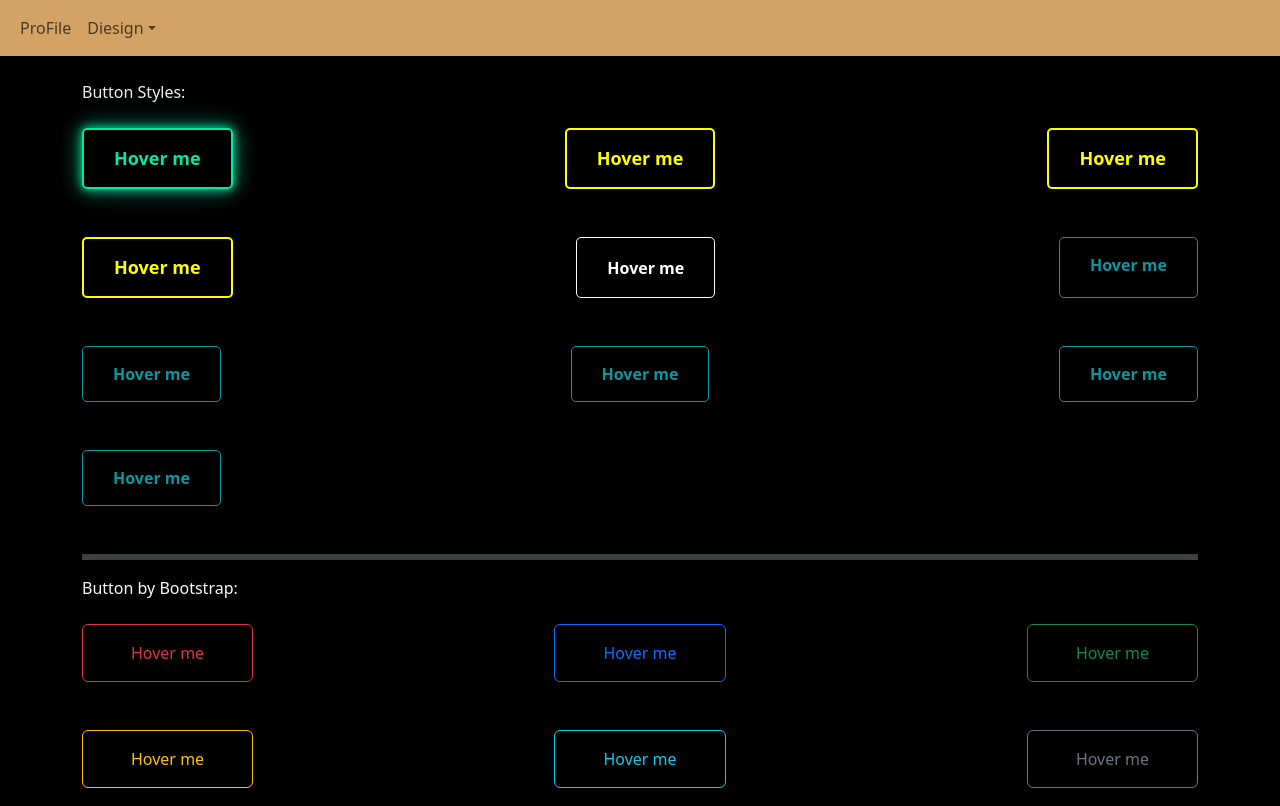
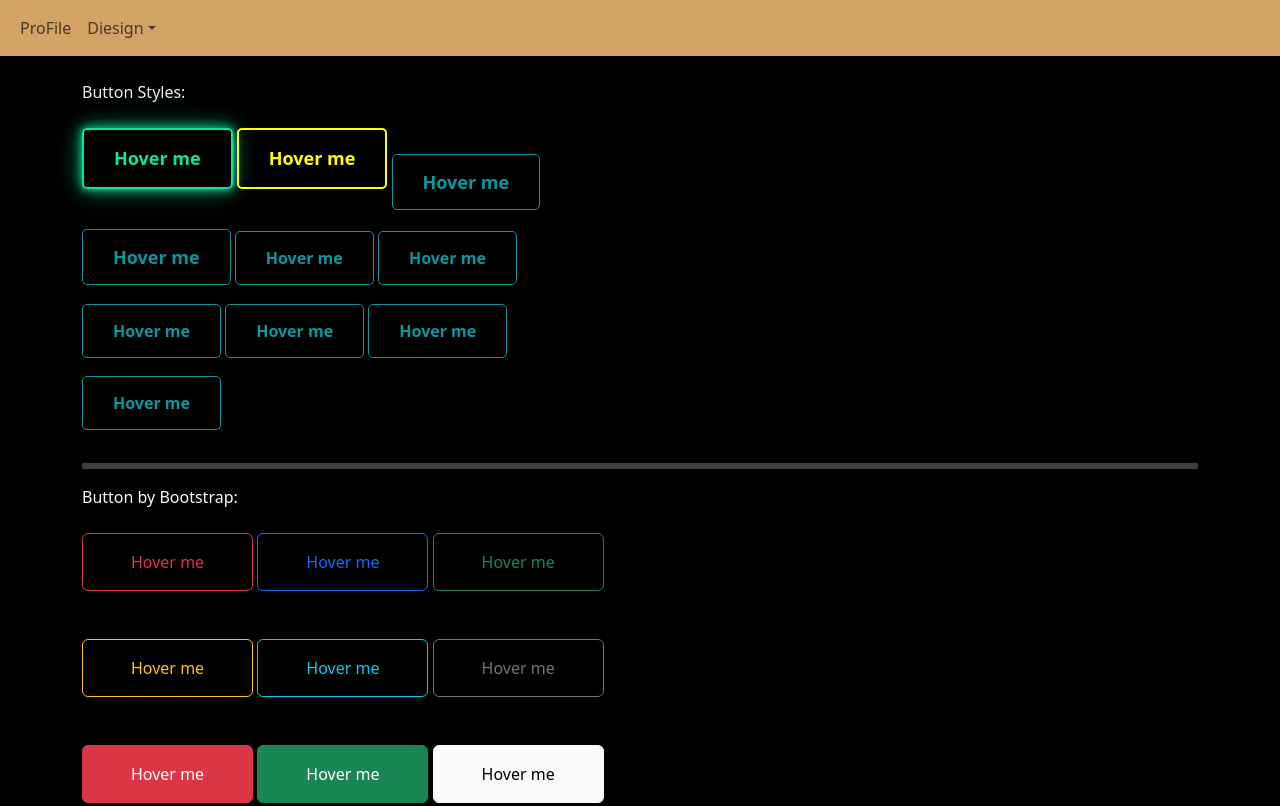
Before and after one commit to ibrahim-Aldrhami/ProFile, a plain HTML site: page Button_2/Button.html in a window 1280 px wide. Shown: the top 806 px of the page. Drawn offline with Linux system fonts and the light colour scheme.

Commit message:
Update style.css

```diff
--- a/Button_2/css/style.css
+++ b/Button_2/css/style.css
@@ -4,10 +4,12 @@ body {
 .container{
 
 }
-.box {
-    display: flex;
-    justify-content: space-between;
+.text{
+    font-size: 24px;
+    font-family: Cambria, Cochin, Georgia, Times, 'Times New Roman', serif;
+    font-weight: bold;
 }
+
 .button-1 {
     display: inline-block;
     padding: 15px 30px;
@@ -57,14 +59,14 @@ body {
 
 /* .button-3 */
 .button-3 {
-    display: inline-block;
+
     padding: 15px 30px;
     font-size: 18px;
     font-weight: bold;
-    color: yellow;
+    color:rgb(11, 150, 160);
     text-decoration: none;
     /* background: transparent; */
-    border: 2px solid yellow;
+    border: 1px solid rgb(11, 150, 160);
     cursor: pointer;
     border-radius: 5px;
     /* z-index: ; */
@@ -72,9 +74,11 @@ body {
     position: relative;
     overflow: hidden;
 }
-
+.button-3:hover{
+    color: white;
+}
 .button-3::after {
-    background: yellow;
+    background:rgb(11, 150, 160);
     bottom: 0;
     left: 0;
     position: absolute;
@@ -90,31 +94,35 @@ body {
 .button-3:hover::after {
     z-index: 1;
     width: 100%;
-    box-shadow: 0px 0px 10px yellow, 0px 0px 20px rgb(88, 88, 1), 0px 0px 30px rgb(82, 82, 1);
+    box-shadow: 0px 0px 10px rgb(17, 239, 255), 0px 0px rgb(4, 95, 102), 0px 0px 30px rgb(11, 150, 160);
 
 
 }
 
 .left {
-    border: 1px solid rgb(255, 255, 255);
+    background:rgb(11, 150, 160);
+    background: transparent;
+    border: 1px solid rgb(11, 150, 160);
     padding: 15px 30px;
-    color: rgb(255, 255, 255);
+    color: rgb(11, 150, 160);
     font-size: 18ox;
     font-weight: bold;
     border-radius: 5px;
     position: relative;
-    display: flex;
+    /* overflow: hidden; */
+    /* background: transparent; */
+    /* display: flex;
     justify-content: center;
-    align-items: center;
+    align-items: center; */
 }
 
 .left:hover {
-    color: rgb(0, 0, 0);
+    color: rgb(255, 255, 255);
     transition: 0.1s ease;
 }
 
 .button-4::after {
-    background: rgb(255, 255, 255);
+    background:rgb(11, 150, 160);
     bottom: 0;
     left: 0;
     position: absolute;
@@ -129,7 +137,7 @@ body {
 .button-4:hover::after {
     z-index: -1;
     width: 100%;
-    box-shadow: 0px 0px 10px rgb(255, 255, 255), 0px 0px 20px rgb(150, 150, 143), 0px 0px 30px rgb(66, 66, 65);
+    box-shadow: 0px 0px 10px rgb(17, 239, 255), 0px 0px rgb(4, 95, 102), 0px 0px 30px rgb(11, 150, 160);
 }
 
 .button-5::after {
@@ -283,9 +291,10 @@ body {
     position: relative;
     /* overflow: hidden; */
     /* background: transparent; */
-    display: flex;
+    /* display: flex;
     justify-content: center;
-    align-items: center;
+    align-items: center; */
+    overflow: hidden;
 }
 
 .center:hover {
@@ -298,6 +307,7 @@ body {
     bottom:  0;
     /* right: 0; */
     /* left: 0; */
+    translate: -104px 0px;
     position: absolute;
     content: '';
     height: 100%;
@@ -329,9 +339,9 @@ body {
     position: relative;
     /* overflow: hidden; */
     /* background: transparent; */
-    display: flex;
+    /* display: flex;
     justify-content: center;
-    align-items: center;
+    align-items: center; */
 }
 
 .center-top:hover {
```
